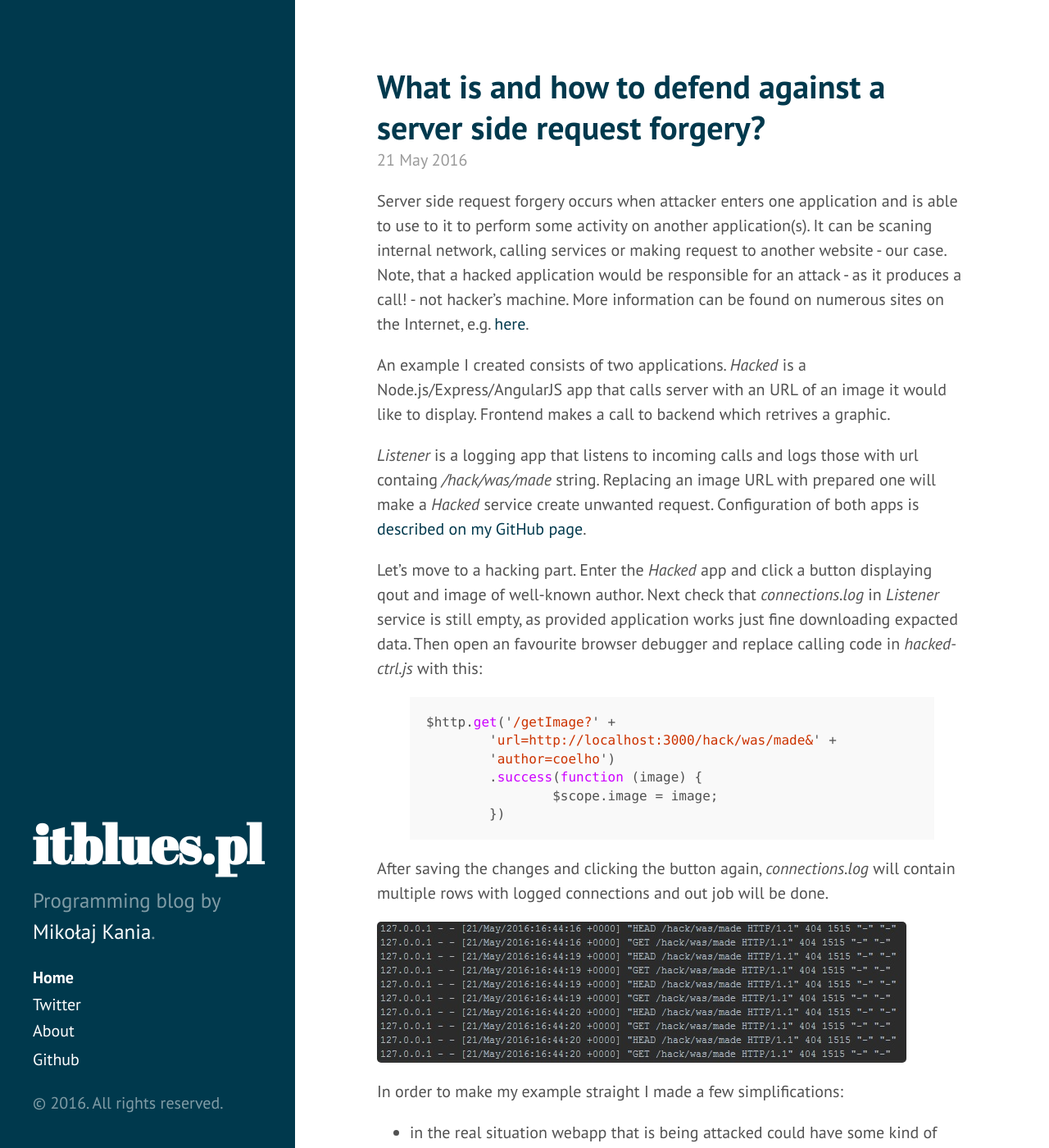
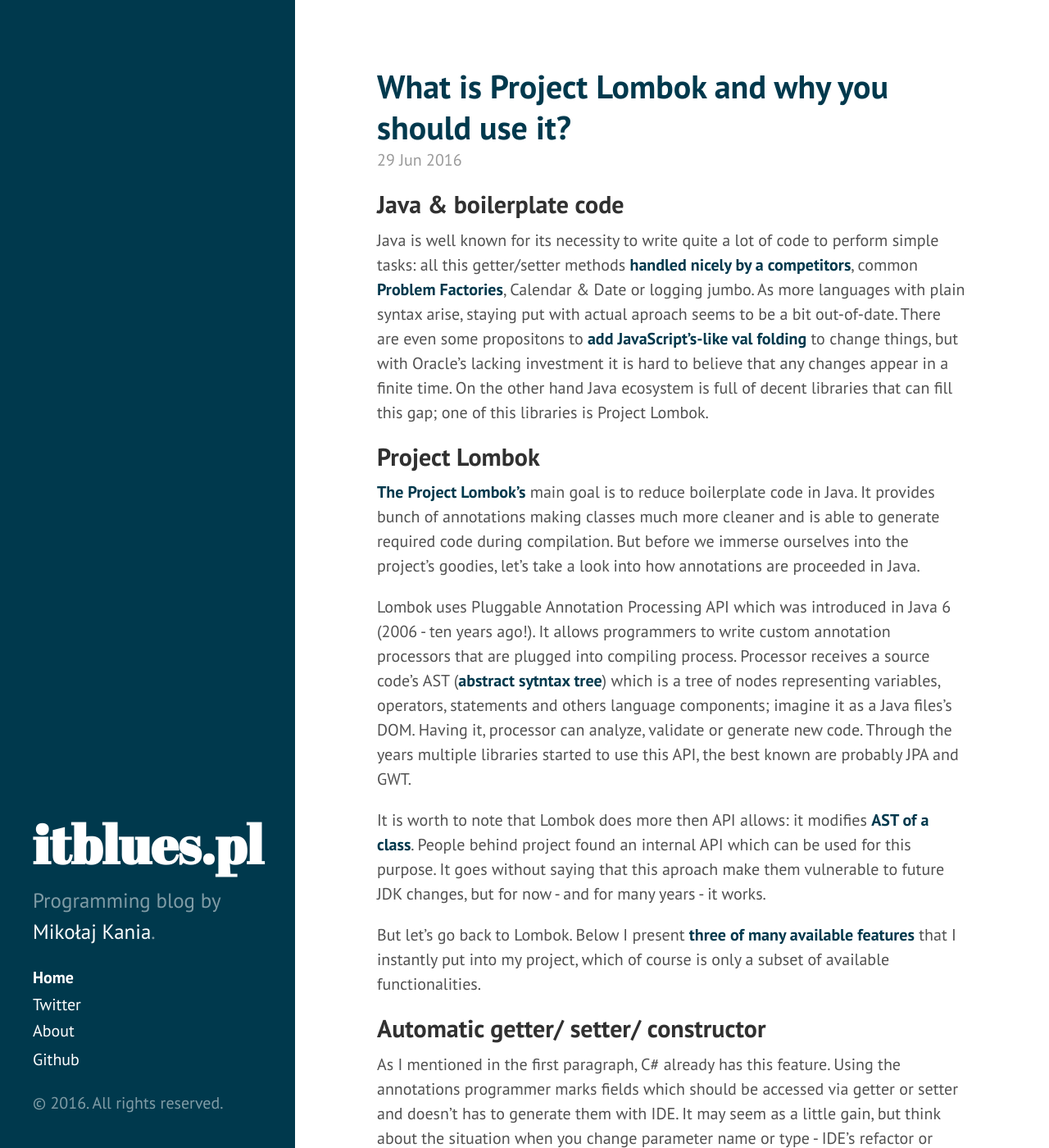
Before and after one commit to mikolajkania/mikolajkania.github.io, a Jekyll site: the page built from index.html, in a window 1280 px wide and 1400 px high. Shown: the whole window at 82% size. Built offline with Jekyll 4.4.1, drawn with Linux system fonts in a browser that asks for light colours; the list of posts is cut into pages by our own code; some of the changed text lies outside the part shown.

Commit message:
Lombok post & better css links

```diff
--- /dev/null
+++ b/_posts/2016-06-29-what-is-project-lombok-and-why-you-should-use-it.md
@@ -0,0 +1,91 @@
+---
+layout: post
+title: What is Project Lombok and why you should use it?
+tags:
+- project lombok
+- lombok
+- java
+- library
+- clean code
+- java internals
+---
+
+<h2>Java & boilerplate code</h2>
+Java is well known for its necessity to write quite a lot of code to perform simple tasks: all this getter/setter methods [handled nicely by a competitors](https://msdn.microsoft.com/en-us/library/aa287786(v=vs.71).aspx), common [Problem Factories](https://i.imgur.com/y41pi4n.jpg), Calendar & Date or logging jumbo. As more languages with plain syntax arise, staying put with actual aproach seems to be a bit out-of-date. There are even some propositons to [add JavaScript's-like val folding](http://blog.joda.org/2016/03/var-and-val-in-java.html) to change things, but with Oracle's lacking investment it is hard to believe that any changes appear in a finite time. On the other hand Java ecosystem is full of decent libraries that can fill this gap; one of this libraries is Project Lombok.
+
+
+<h2>Project Lombok</h2>
+[The Project Lombok's](https://projectlombok.org/) main goal is to reduce boilerplate code in Java. It provides bunch of annotations making classes much more cleaner and is able to generate required code during compilation. But before we immerse ourselves into the project's goodies, let's take a look into how annotations are proceeded in Java.
+
+Lombok uses Pluggable Annotation Processing API which was introduced in Java 6 (2006 - ten years ago!). It allows programmers to write custom annotation processors that are plugged into compiling process. Processor receives a source code's AST ([abstract sytntax tree](https://en.wikipedia.org/wiki/Abstract_syntax_tree)) which is a tree of nodes representing variables, operators, statements and others language components; imagine it as a Java files's DOM. Having it, processor can analyze, validate or generate new code. Through the years multiple libraries started to use this API, the best known are probably JPA and GWT.
+
+It is worth to note that Lombok does more then API allows: it modifies [AST of a class](http://notatube.blogspot.com/2010/11/project-lombok-trick-explained.html). People behind project found an internal API which can be used for this purpose. It goes without saying that this aproach make them vulnerable to future JDK changes, but for now - and for many years - it works.
+
+But let's go back to Lombok. Below I present [three of many available features](https://projectlombok.org/features/index.html) that I instantly put into my project, which of course is only a subset of available functionalities.
+
+
+<h2>Automatic getter/ setter/ constructor</h2>
+As I mentioned in the first paragraph, C# already has this feature. Using the annotations programmer marks fields which should be accessed via getter or setter and doesn't has to generate them with IDE. It may seem as a little gain, but think about the situation when you change parameter name or type - IDE's refactor or manual work is required for that; Lombok makes it instantly.
+
+Isn't following code beautifully simple and readable? Note annotations can be used on a field or a class.
+{% highlight java %}
+@Getter
+public class DiskArticle {
+    private String title;
+    private List<String> contents = new ArrayList<>();
+    @Setter
+    private Date creation;
+    @Setter
+    private long size;
+}
+{% endhighlight %}
+
+What's more, finally it is possible to create real POJO/ DTO classes in Java:
+{% highlight java %}
+@Getter @RequiredArgsConstructor
+public class Preview {
+    private final String id;
+    private final String title;
+}
+{% endhighlight %}
+
+
+<h2>Logging simplification</h2>
+Writing serious apps requires a lot of logging. The more information you log, the more repetetive declaring logger is, and usual you copy a piece of code from another class. With Lombok, it is dead simple:
+
+{% highlight java %}
+@Slf4j
+public class ArticleSearcher {
+	(...)
+	private QueryResponse query(SolrQuery solrQuery) {
+        QueryResponse response = null;
+        try {
+            response = solrClient.query(solrQuery);
+        } catch (SolrServerException | IOException e) {
+            log.error("Query processing error: " + e);
+        }
+        return response;
+    }
+}
+{% endhighlight %}
+
+
+<h2>Equals & hashcode generation</h2>
+Equals & hashcode are usually another IDE-generated elements of a class. The more time goes by since a class creation is created, the less intuitive it is to recognise if some fields should be a part of those methods, or rather are intentionally omitted. With Lombok these problem is marginalised.
+
+{% highlight java %}
+@EqualsAndHashCode(exclude={"id"})
+public class Article {
+	(...)
+}
+{% endhighlight %}
+
+
+<h2>Plugins</h2>
+It is important to note that those features would be useless without a good code complation of modern IDE-s. Fortunately Intellij Idea - which I use and recommend - has the plugin that make finding Lombok-generated methods almost as easy as using standard ones. [Eclipse and Netbeans also are supported](https://projectlombok.org/download.html). Finding usages on a field can point you to a used getter, and when you use an object Idea prompts methods. Example is shown below:
+
+![placeholder](https://raw.githubusercontent.com/mikolajkania/mikolajkania.github.io/master/_images/2016-06-29-lombok-code-completion.png "Logged http requests")
+
+
+<h2>Final thouths</h2>
+Lombok is an interesting library that makes Java code more readable and faster to write. There is a lot more features to play with and I encourage you to try it on your own, even with mentioned danger of changing internal API that project uses. Remember, Lombok doesn't greatly intervene with your code, so abandoning it wouldn't be a costly operation. There is a lot more to earn during fast development process, where classed are created and discarded, so you should give it a chance.
--- a/public/css/hyde.css
+++ b/public/css/hyde.css
@@ -184,6 +184,7 @@ a.sidebar-nav-item:focus {
 .theme-base-custom .content a,
 .theme-base-custom .related-posts li a:hover {
   color: #00394d;
+  font-weight:bold;
 }
 
 /* Red */
```
Also changed, not shown: _images/2016-06-29-lombok-code-completion.png (added).
